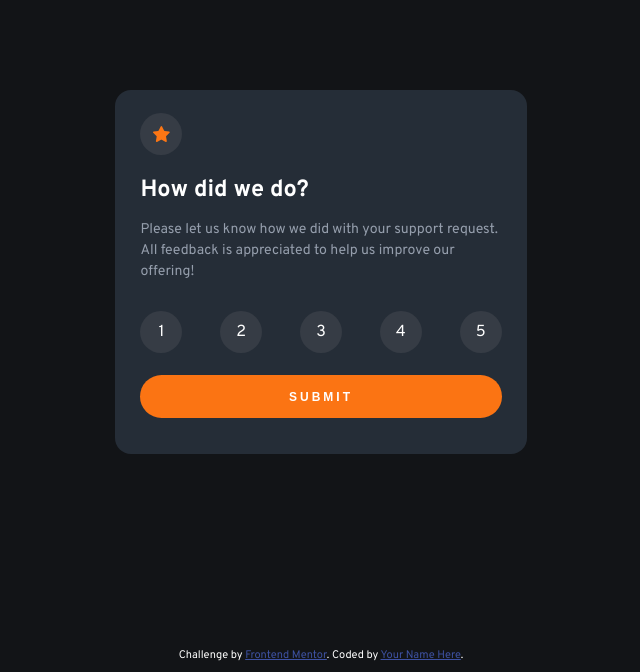
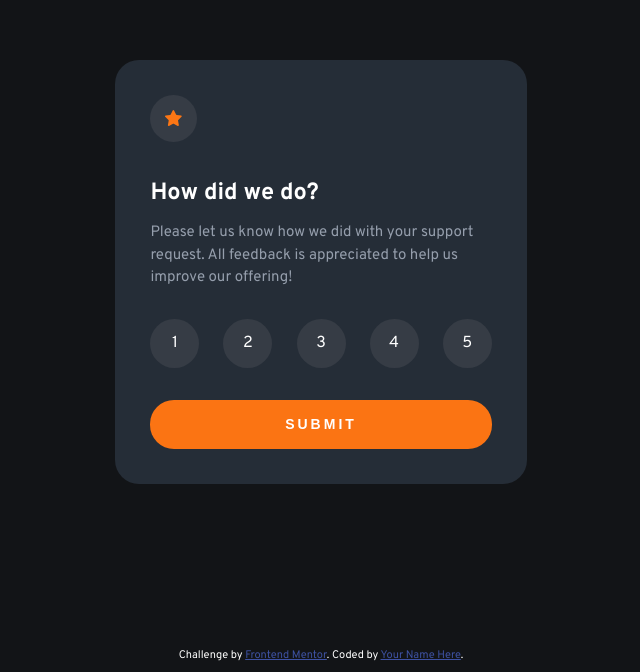
Before and after one commit to vv01tz/interactive-rating-component, a plain HTML site: page index.html in a window 1280 px wide. Shown: the part 128-800 px from the top of the page, without its empty margins (319-959 px from the left). Drawn offline with Linux system fonts and the light colour scheme.

Commit message:
Add desktop styles

```diff
--- a/assets/css/main.css
+++ b/assets/css/main.css
@@ -144,3 +144,38 @@ body{
     margin-bottom: 25px;
     padding: 8px 12px;
 }
+
+/* || Desktop Styles */
+@media (min-width: 500px) {
+    .card{
+        border-radius: 24px;
+        padding: 35px;
+    }
+
+    .card.card-thank-you{
+        padding-top: 45px;
+    }
+
+    .card-text{
+        font-size: 15px;
+    }
+
+    .star-icon{
+        width: 47px;
+        height: 47px;
+    }
+
+    .radio-btn{
+        width: 49px;
+        height: 49px;
+    }
+
+    .card-img{
+        margin-bottom: 36px;
+    }
+
+    .btn{
+        margin-top: 32px;
+        font-size: 14px;
+    }
+}
```
